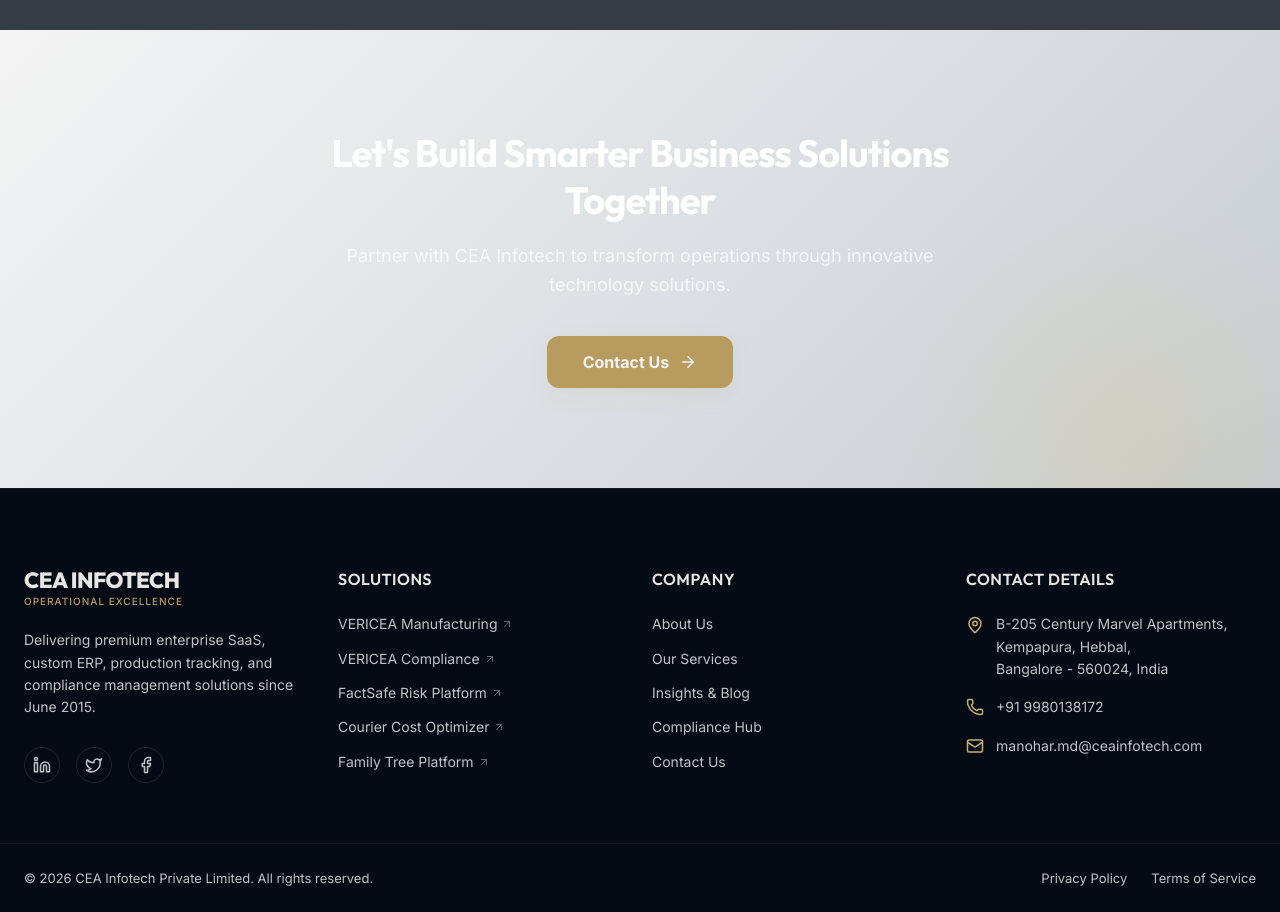
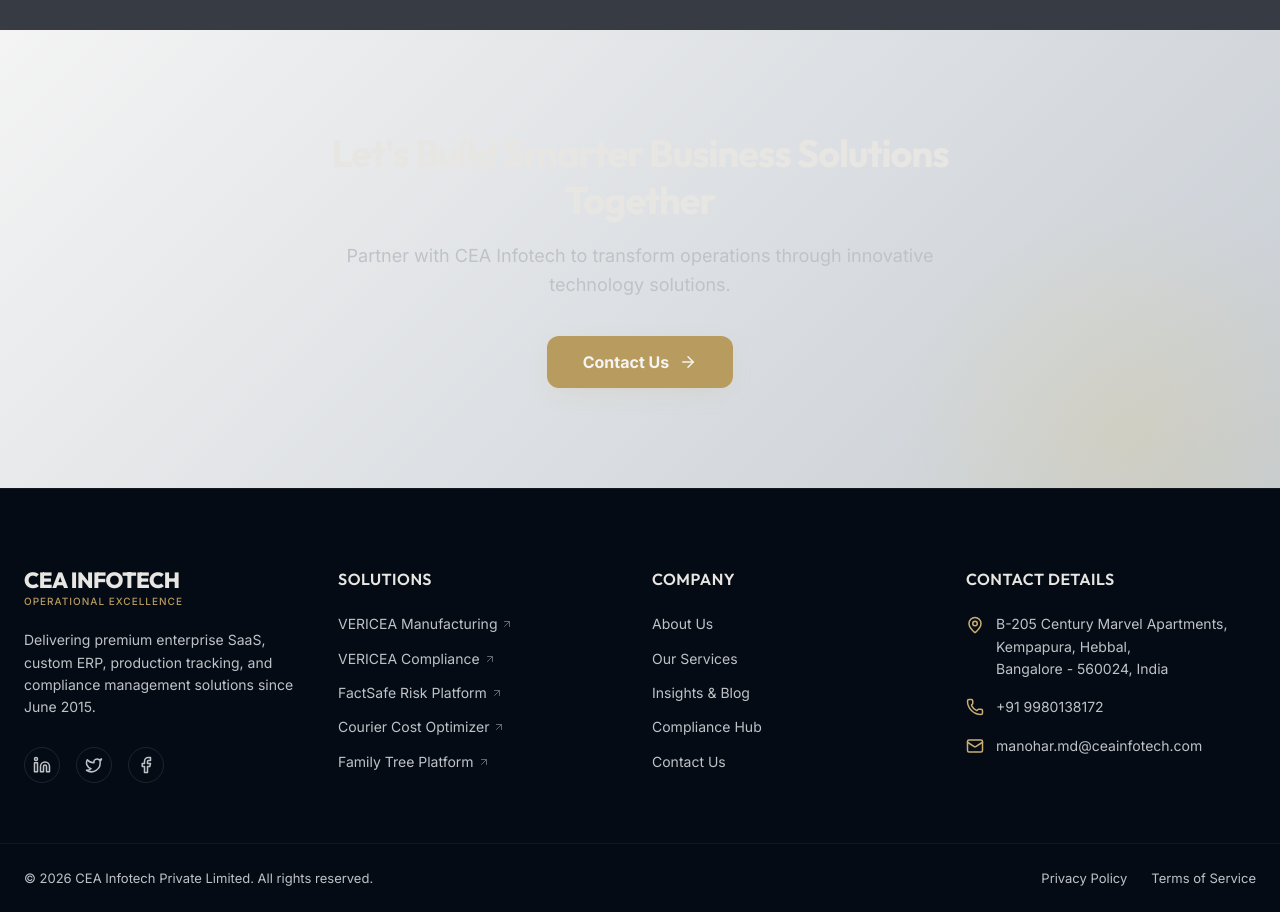
Before and after one commit to rithanyas4133-alt/Internship, a React (Vite) app: page /about in a window 1280 px wide. Shown: the part 8060-8972 px from the top of the page. Built offline with nearby package versions, Linux system fonts and the light colour scheme.

Commit message:
fix(about): use site section colors for CTA text

```diff
--- a/src/index.css
+++ b/src/index.css
@@ -2335,14 +2335,14 @@
 
 .about-cta-content h2 {
   font-size: 38px;
-  color: #fff;
+  color: var(--text-main);
   letter-spacing: -1px;
   margin-bottom: 16px;
 }
 
 .about-cta-content p {
   font-size: 18px;
-  color: rgba(255,255,255,0.75);
+  color: var(--text-muted);
   margin-bottom: 36px;
   line-height: 1.65;
 }
```
